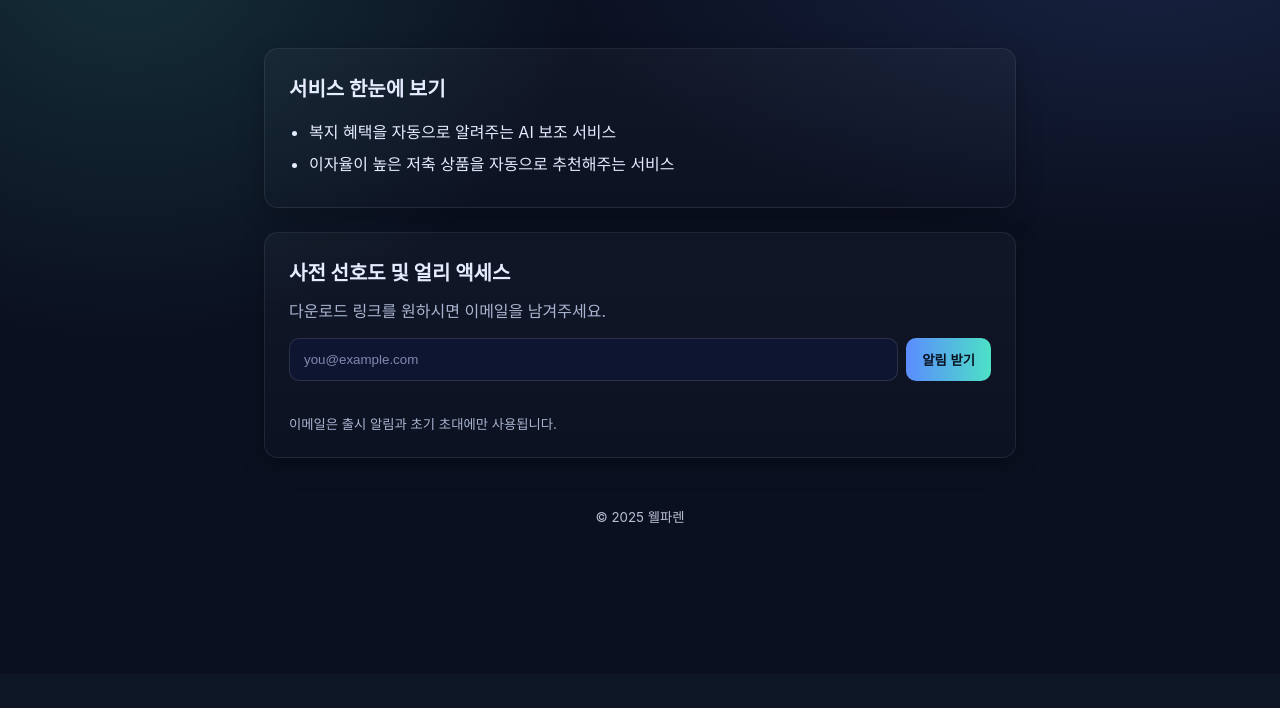
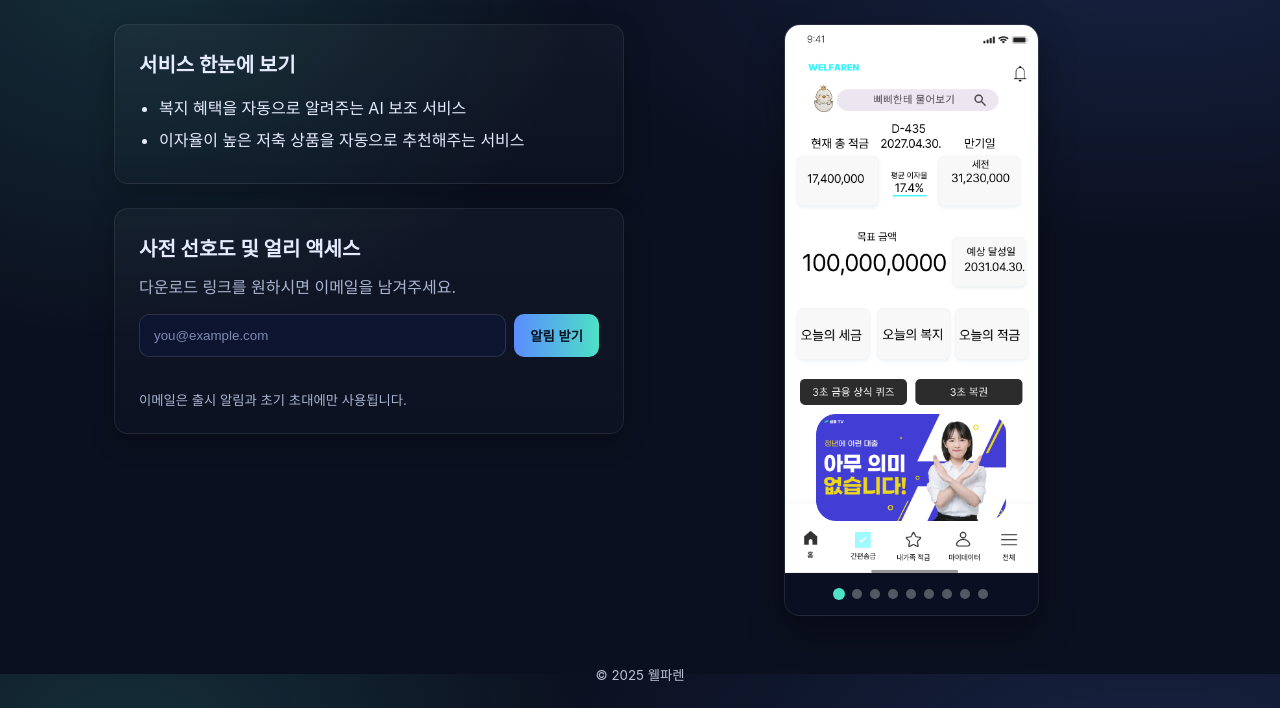
Before and after one commit to jooho-le/WelFaren-research, a Flask app: page / in a window 1280 px wide. Shown: the part 126-834 px from the top of the page. Before the commit the page ends 649 px from the top, so only its background shows below. Run offline with Flask 3, Linux system fonts and the light colour scheme.

Commit message:
add capture slider

```diff
--- a/app.py
+++ b/app.py
@@ -135,5 +135,5 @@ def is_valid_email(email: str) -> bool:
 app = create_app()
 
 if __name__ == "__main__":
-    port = int(os.environ.get("PORT", 5000))
+    port = int(os.environ.get("PORT", 8000))
     app.run(host="0.0.0.0", port=port, debug=True)
--- a/static/css/style.css
+++ b/static/css/style.css
@@ -21,7 +21,7 @@ body {
 }
 
 .container {
-  max-width: 800px;
+  max-width: 1100px;
   margin: 0 auto;
   padding: 24px;
 }
@@ -45,6 +45,88 @@ h2 { margin-top: 0; font-size: 20px; }
 
 .features { margin: 8px 0 0; padding-left: 20px; }
 .features li { margin: 8px 0; }
+
+.hero {
+  display: flex;
+  gap: 32px;
+  align-items: stretch;
+}
+
+.hero-left,
+.hero-right {
+  flex: 1;
+  display: flex;
+  flex-direction: column;
+  gap: 24px;
+}
+
+.hero-left .card {
+  margin-top: 0;
+}
+
+.hero-right {
+  justify-content: center;
+  align-items: center;
+}
+
+.slider {
+  position: relative;
+  background: linear-gradient(180deg, rgba(255,255,255,0.04), rgba(255,255,255,0.01));
+  border: 1px solid rgba(255,255,255,0.08);
+  border-radius: 16px;
+  overflow: hidden;
+  box-shadow: 0 16px 36px rgba(0, 0, 0, 0.35);
+  display: flex;
+  flex-direction: column;
+  width: 50%;
+  min-width: 240px;
+  max-width: 360px;
+}
+
+.slide {
+  display: none;
+  width: 100%;
+}
+
+.slide.is-active {
+  display: block;
+}
+
+.slide img {
+  width: 100%;
+  display: block;
+  height: 100%;
+  object-fit: cover;
+}
+
+.slider-dots {
+  display: flex;
+  justify-content: center;
+  gap: 8px;
+  padding: 16px;
+  background: rgba(9, 16, 32, 0.6);
+}
+
+.slider-dots button {
+  width: 10px;
+  height: 10px;
+  border-radius: 50%;
+  border: none;
+  background: rgba(255, 255, 255, 0.3);
+  cursor: pointer;
+  padding: 0;
+  transition: transform 0.2s ease, background 0.2s ease;
+}
+
+.slider-dots button:focus-visible {
+  outline: 2px solid var(--accent);
+  outline-offset: 2px;
+}
+
+.slider-dots button.is-active {
+  background: var(--accent-2);
+  transform: scale(1.2);
+}
 
 .subscribe { display: flex; gap: 8px; margin-top: 12px; }
 .subscribe input {
@@ -76,3 +158,24 @@ h2 { margin-top: 0; font-size: 20px; }
 
 .footer { text-align: center; opacity: 0.8; }
 .visually-hidden { position: absolute; left: -9999px; }
+
+@media (max-width: 960px) {
+  .hero {
+    flex-direction: column;
+  }
+
+  .hero-left,
+  .hero-right {
+    gap: 16px;
+  }
+
+  .slider-dots {
+    padding: 12px;
+  }
+
+  .slider {
+    width: 100%;
+    min-width: 0;
+    max-width: none;
+  }
+}
--- a/templates/index.html
+++ b/templates/index.html
@@ -13,7 +13,8 @@
       <p class="tagline">곁에서 돕는 금융·복지 AI 어시스턴트</p>
     </header>
 
-    <main class="container">
+    <main class="container hero">
+      <div class="hero-left">
         <section class="card">
           <h2>서비스 한눈에 보기</h2>
           <ul class="features">
@@ -33,6 +34,40 @@
           <p id="status" class="status" role="status" aria-live="polite"></p>
           <small class="disclaimer">이메일은 출시 알림과 초기 초대에만 사용됩니다.</small>
         </section>
+      </div>
+
+      <div class="hero-right">
+        <div class="slider" aria-label="서비스 화면 미리보기" data-autoplay="6000">
+          <div class="slide is-active">
+            <img src="/static/image/capture1.png" alt="서비스 화면 미리보기 1" loading="lazy" />
+          </div>
+          <div class="slide">
+            <img src="/static/image/capture2.png" alt="서비스 화면 미리보기 2" loading="lazy" />
+          </div>
+          <div class="slide">
+            <img src="/static/image/capture3.png" alt="서비스 화면 미리보기 3" loading="lazy" />
+          </div>
+          <div class="slide">
+            <img src="/static/image/capture4.png" alt="서비스 화면 미리보기 4" loading="lazy" />
+          </div>
+          <div class="slide">
+            <img src="/static/image/capture5.png" alt="서비스 화면 미리보기 5" loading="lazy" />
+          </div>
+          <div class="slide">
+            <img src="/static/image/capture6.png" alt="서비스 화면 미리보기 6" loading="lazy" />
+          </div>
+          <div class="slide">
+            <img src="/static/image/capture7.png" alt="서비스 화면 미리보기 7" loading="lazy" />
+          </div>
+          <div class="slide">
+            <img src="/static/image/capture8.png" alt="서비스 화면 미리보기 8" loading="lazy" />
+          </div>
+          <div class="slide">
+            <img src="/static/image/capture9.png" alt="서비스 화면 미리보기 9" loading="lazy" />
+          </div>
+          <div class="slider-dots" role="tablist" aria-label="슬라이드 선택"></div>
+        </div>
+      </div>
     </main>
 
     <footer class="container footer">
```
Also changed, not shown: static/js/main.js (+55 -0 lines), static/image/capture1.png (added), static/image/capture2.png (added), static/image/capture3.png (added), static/image/capture4.png (added), static/image/capture5.png (added), static/image/capture6.png (added), static/image/capture7.png (added), static/image/capture8.png (added), static/image/capture9.png (added). Lines whose indentation alone changed are shown as unchanged.
